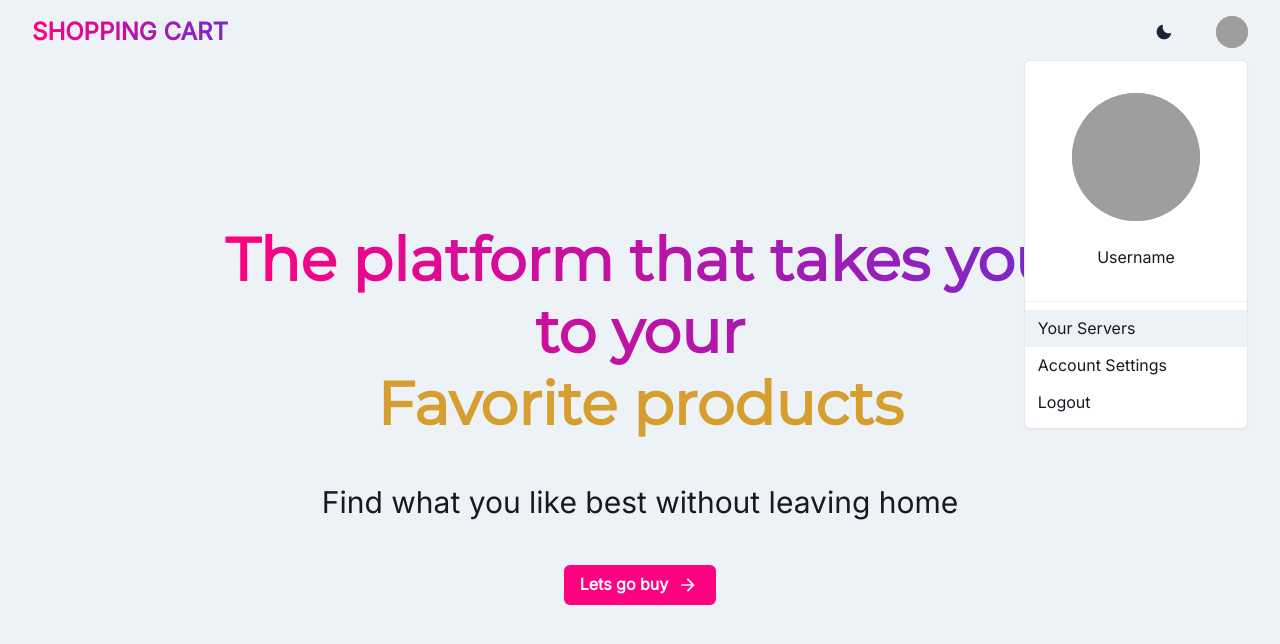
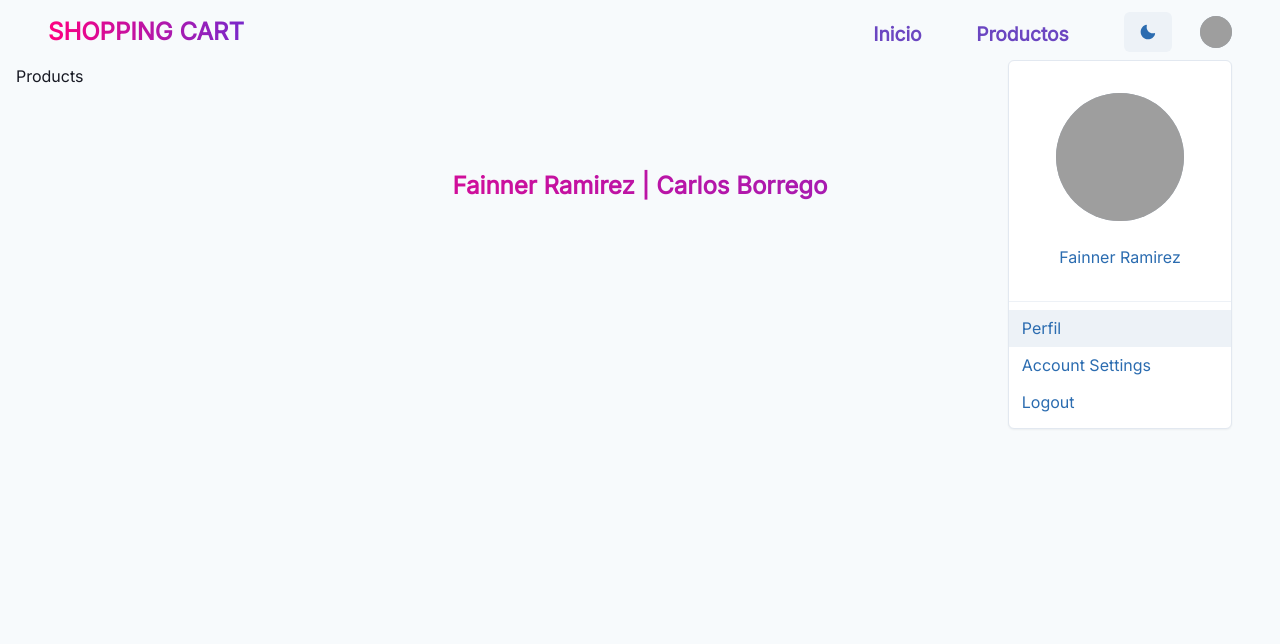
Before and after one commit to fainnerramirez/ShoppingCart, a React (Create React App) app: page /products in a window 1280 px wide. Both pictures are taken after a click on the button 1232 px from the left and 32 px from the top of the page. Shown: the top 644 px of the page. Built offline with nearby package versions, Linux system fonts and the light colour scheme; grey boxes are pictures that could not be loaded.

Commit message:
add react-router-dom component navbar

```diff
--- a/package.json
+++ b/package.json
@@ -17,11 +17,11 @@
     "@types/node": "^12.20.36",
     "@types/react": "^17.0.34",
     "@types/react-dom": "^17.0.11",
+    "@types/react-router-dom": "^5.3.2",
     "framer-motion": "^4.1.17",
     "react": "^17.0.2",
     "react-dom": "^17.0.2",
-    "react-router": "^6.0.1",
-    "react-router-dom": "^6.0.1",
+    "react-router-dom": "^5.2.0",
     "react-scripts": "4.0.3",
     "typescript": "^4.4.4",
     "web-vitals": "^1.1.2"
--- a/src/App.tsx
+++ b/src/App.tsx
@@ -1,19 +1,35 @@
 //Components Page
 import Home from "./components/HomeComponent";
-import Navbar from "./components/NavbarComponent";
+import Layout from "./components/LayoutComponent";
+import Products from "./components/ProductsComponent";
+import NotFound404 from "./components/NotFoundComponent";
 //Chakra UI
 import { Container, useColorModeValue } from "@chakra-ui/react";
+//React router dom
+import { BrowserRouter as Router, Route, Switch} from 'react-router-dom';
+import { ROUTE } from "./Route";
 
 const App: React.FC = () => {
+
+  const bg = useColorModeValue('gray.50', 'gray.900');
+
   return (
-    <Container maxW="full" height="100vh" bg={useColorModeValue('gray.100', 'gray.900')}>
-      <Navbar brand="SHOPPING CART"/>
-      <Home
-        title="The platform that takes you to your"
-        subtitle="Favorite products"
-        description="Find what you like best without leaving home"
-      />
-    </Container>
+    <Router>
+      <Container maxW="full" h="100vh" bg={bg}>
+        <Layout>
+          <Switch>
+            <Route exact path={ROUTE.HOME} >
+              <Home
+                title="La plataforma que tiene tus productos favoritos"
+                subtitle="sin salir de casa"
+                description="¡Consigue lo que más te gusta en un solo lugar!" />
+            </Route>
+            <Route exact path={ROUTE.PRODUCTS} component={Products} />
+            <Route path="*" component={ NotFound404 } />
+          </Switch>
+        </Layout>
+      </Container>
+    </Router>
   );
 }
 
--- /dev/null
+++ b/src/Route.tsx
@@ -0,0 +1,4 @@
+export const ROUTE = {
+    HOME: '/',
+    PRODUCTS: '/products',
+};
--- /dev/null
+++ b/src/components/FooterComponent.tsx
@@ -0,0 +1,22 @@
+import {Text} from "@chakra-ui/react";
+
+type props = {
+    footer: string
+}
+
+const Footer: React.FC<props> = ({footer}: props) => {
+    return (
+        <Text
+            bgGradient="linear(to-l, #7928CA, #FF0080)"
+            bgClip="text"
+            fontSize="2xl"
+            fontWeight="extrabold"
+            textAlign="center"
+            mt={20}
+        >
+        { footer }
+    </Text>
+    )
+}
+
+export default Footer;
--- a/src/components/HomeComponent.tsx
+++ b/src/components/HomeComponent.tsx
@@ -1,3 +1,4 @@
+//Chakra UI
 import { Container, Text, Box, Heading, Button, Flex, useColorModeValue } from "@chakra-ui/react"
 import { ArrowForwardIcon } from '@chakra-ui/icons'
 
@@ -8,6 +9,8 @@ type props = {
 }
 
 const Home: React.FC<props> =  ({ title, subtitle, description }: props) => {
+
+    const color = useColorModeValue('gray.900', 'gray.50');
 
     return(
         <Container maxW="70%" textAlign="center">
@@ -20,16 +23,16 @@ const Home: React.FC<props> =  ({ title, subtitle, description }: props) => {
                             fontSize="6xl"
                             fontWeight="extrabold"
                             >
-                            { title }
+                            {title}
                         </Text>
                         <Text color="yellow.500">{ subtitle }</Text>
                     </Heading>
-                    <Text mt={10} fontSize="3xl" textAlign="center" color={useColorModeValue('gray.900', 'gray.50')}>{ description }</Text>
+                    <Text mt={10} fontSize="3xl" textAlign="center" color={color}>{ description }</Text>
                 </Box>
 
                 <Box mt={10}>
                     <Button as="a" variant="btn-primary" cursor="pointer" _hover={{color: "#FF0080", backgroundColor:"gray.50", outline: "2px solid #FF0080"}}>
-                        Lets go buy
+                        Comprar
                         <ArrowForwardIcon ml={2} w={6} h={5} />
                     </Button>
                 </Box>
--- /dev/null
+++ b/src/components/LayoutComponent.tsx
@@ -0,0 +1,14 @@
+import Navbar from './NavbarComponent';
+import Footer from './FooterComponent';
+
+const Layout: React.FC = ({ children }) => {
+  return (
+    <>
+      <Navbar brand="SHOPPING CART"/>
+      {children}
+      <Footer footer="Fainner Ramirez | Carlos Borrego" />
+    </>
+  );
+};
+
+export default Layout;
--- a/src/components/NavbarComponent.tsx
+++ b/src/components/NavbarComponent.tsx
@@ -1,10 +1,7 @@
-
-import { ReactNode } from 'react';
 import {
   Box,
   Flex,
   Avatar,
-  Link,
   Button,
   Menu,
   MenuButton,
@@ -16,9 +13,11 @@ import {
   Stack,
   useColorMode,
   Center,
-  Text
+  Text,
+  Container
 } from '@chakra-ui/react';
 import { MoonIcon, SunIcon } from '@chakra-ui/icons';
+import { Link } from "react-router-dom";
 
 type props = {
     brand: string
@@ -27,11 +26,15 @@ type props = {
 const Navbar: React.FC<props> = ({ brand }: props) => {
   const { colorMode, toggleColorMode } = useColorMode();
   const { isOpen, onOpen, onClose } = useDisclosure();
+  const bg = useColorModeValue('gray.50', 'gray.900')
+  const color = useColorModeValue('blue.600', 'blue.100');
+  const colorText = useColorModeValue('purple.600', 'gray.50');
+
   return (
-    <>
-      <Box bg={useColorModeValue('gray.100', 'gray.900')} px={4}>
+    <Container maxW="container.xl">
+      <Box bg={bg} px={4}>
         <Flex h={16} alignItems={'center'} justifyContent={'space-between'}>
-          <Box>
+          <Flex>
             <Text
                 bgGradient="linear(to-l, #7928CA, #FF0080)"
                 bgClip="text"
@@ -40,12 +43,21 @@ const Navbar: React.FC<props> = ({ brand }: props) => {
             >
                 { brand }
             </Text>
-          </Box>
+          </Flex>
 
           <Flex alignItems={'center'}>
             <Stack direction={'row'} spacing={7}>
+              <Flex flexDir="row" w={250} justifyContent="space-around">
+                <Text color={colorText} fontSize='1.2em' fontWeight="bold" mt={2}>
+                  <Link to="/">Inicio</Link>
+                </Text>
+                <Text color={colorText} fontSize='1.2em' fontWeight="bold" mt={2}>
+                  <Link to="/products">Productos</Link>
+                </Text>
+              </Flex>
+
               <Button onClick={toggleColorMode}>
-                {colorMode === 'light' ? <MoonIcon color="#1a2537"/> : <SunIcon color="gray.50"/>}
+                {colorMode === 'light' ? <MoonIcon color={color}/> : <SunIcon color={color}/>}
               </Button>
 
               <Menu>
@@ -58,7 +70,7 @@ const Navbar: React.FC<props> = ({ brand }: props) => {
                   >
                   <Avatar
                     size={'sm'}
-                    src={'https://avatars.dicebear.com/api/male/username.svg'}
+                    src={'https://i.imgur.com/l4LFUyW.jpg'}
                   />
                 </MenuButton>
                 <MenuList alignItems={'center'}>
@@ -66,25 +78,25 @@ const Navbar: React.FC<props> = ({ brand }: props) => {
                   <Center>
                     <Avatar
                       size={'2xl'}
-                      src={'https://avatars.dicebear.com/api/male/username.svg'}
+                      src={'https://i.imgur.com/l4LFUyW.jpg'}
                     />
                   </Center>
                   <br />
-                  <Center>
-                    <p>Username</p>
+                  <Center color={color}>
+                    <p>Fainner Ramirez</p>
                   </Center>
                   <br />
                   <MenuDivider />
-                  <MenuItem>Your Servers</MenuItem>
-                  <MenuItem>Account Settings</MenuItem>
-                  <MenuItem>Logout</MenuItem>
+                  <MenuItem color={color}>Perfil</MenuItem>
+                  <MenuItem color={color}>Account Settings</MenuItem>
+                  <MenuItem color={color}>Logout</MenuItem>
                 </MenuList>
               </Menu>
             </Stack>
           </Flex>
         </Flex>
       </Box>
-    </>
+    </Container>
   );
 }
 
--- /dev/null
+++ b/src/components/NotFoundComponent.tsx
@@ -0,0 +1,17 @@
+import { Box, Image, Text } from "@chakra-ui/react";
+import NotFound from "../assets/NotFound404.jpg";
+import { Link } from "react-router-dom"
+
+const NotFound404: React.FC = () => {
+    return(
+        <Box>
+            <Box>
+                <Image src={ NotFound } alt="image Not Found" />
+            </Box>
+            <Text>Lo sentimos, esta página no existe</Text>
+            <Link to="/" className="btn btn-info text-white mt-3">Go Home</Link>
+        </Box>
+    )
+}
+
+export default NotFound404;
--- /dev/null
+++ b/src/components/ProductsComponent.tsx
@@ -0,0 +1,11 @@
+import { Text } from "@chakra-ui/react";
+
+const Products: React.FC = () => {
+    return(
+        <Text>
+            Products
+        </Text>
+    )
+}
+
+export default Products;
--- a/src/styles/Theme.tsx
+++ b/src/styles/Theme.tsx
@@ -31,6 +31,7 @@ export const theme = extendTheme(
         },
       },
     },
+
     styles: {
       global: {
         body: {
```
Also changed, not shown: src/assets/NotFound404.jpg (added), 1 other file (tests, documents, lock files or other folders).
